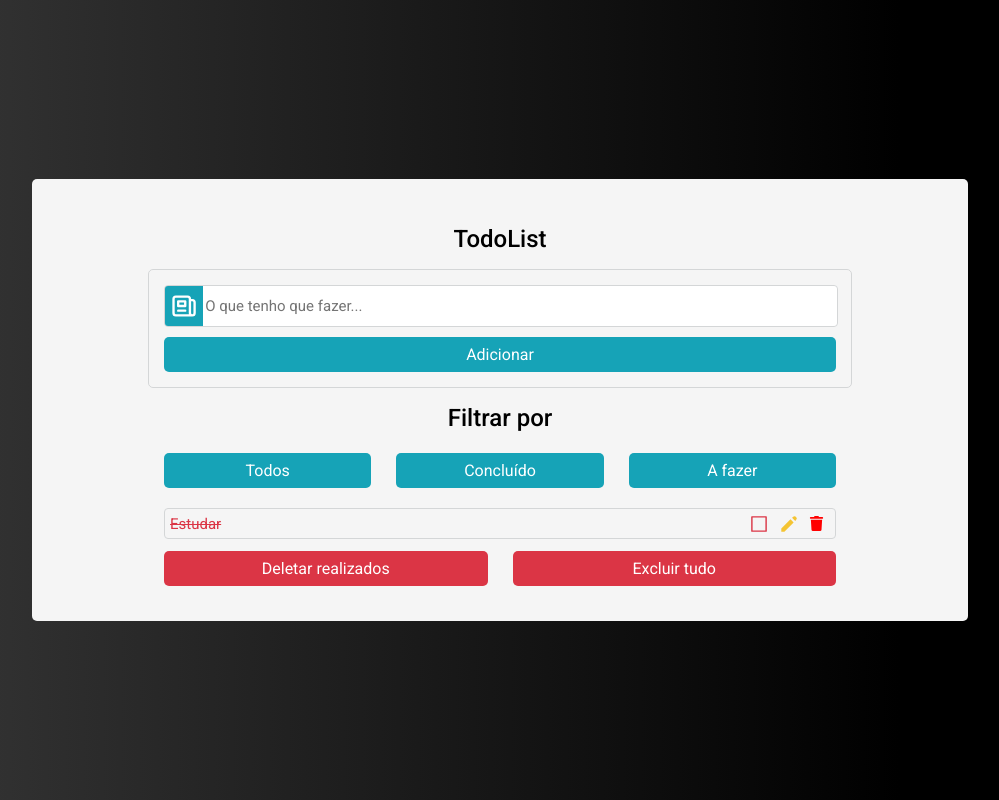
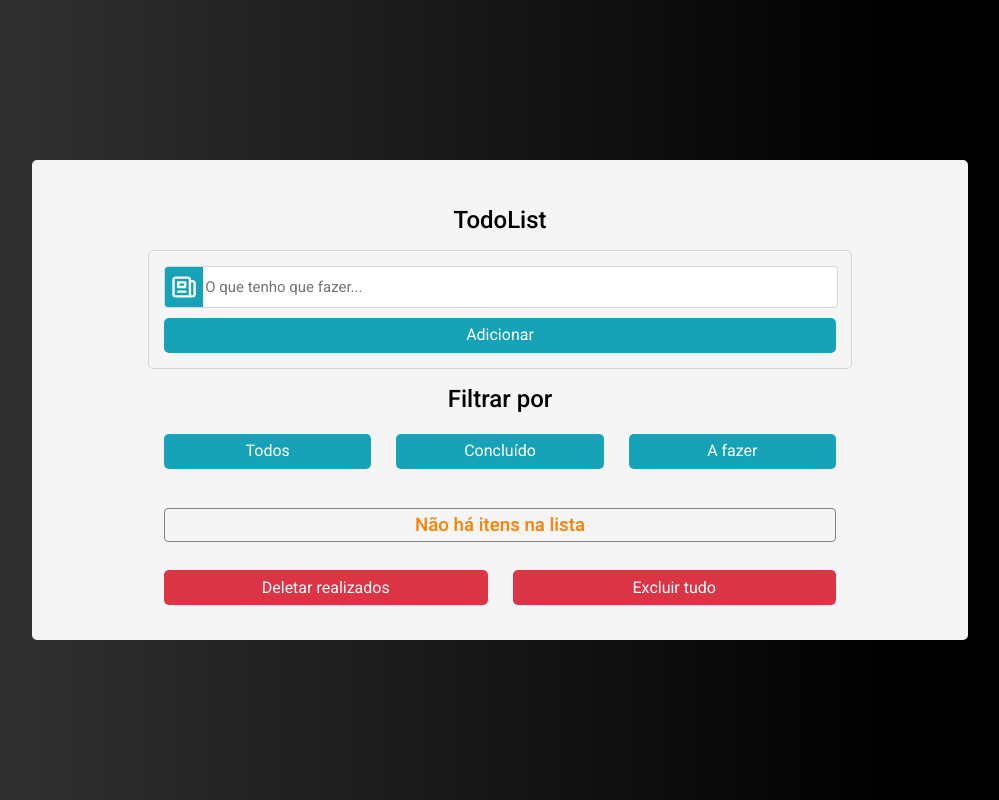
Before and after one commit to IsaqueBatista/To-do_List, a React (Create React App) app: page / in a window 1280 px wide. Shown: the whole page, without its empty margins (140-1139 px from the left). Built offline with nearby package versions, Linux system fonts and the light colour scheme.

Commit message:
Adicionando mensagem de item vazio, impedir add input vazio

```diff
--- a/src/App.jsx
+++ b/src/App.jsx
@@ -14,31 +14,31 @@ import {
   List,
   Item,
   ContainerStyledIconItem,
-  StyledIconFaTrash,
-  StyledIconHiPencil,
-  StyledIconAiOutlineBorder,
+  Trash,
+  Pencil,
+  Check,
   ContainerButtonRed,
   ButtonRed,
-  InputField
+  InputField,
+  MessageNotItem
 } from "./styles.js";
 
 function App() {
-  const [list, setList] = useState([
-    { id: uuid(), task: "Estudar", finished: true },
-  ]);
+  const [list, setList] = useState([]);
   const [inputTask, setInputTask] = useState("");
   const [editingId, setEditingId] = useState(null);
   const [editingTask, setEditingTask] = useState("");
   const [filter, setFilter] = useState("all");
-
 
   function digitarInput(e) {
     setInputTask(e.target.value);
   }
 
   function buttonClick() {
+    if(inputTask) {
+
       setList([...list, { id: uuid(), task: inputTask, finished: false }]);
-    setInputTask("");
+    }
   }
 
   function taskCompleted(id) {
@@ -128,14 +128,14 @@ function App() {
 
         <List>
           <ul>
-          {filterList().map((item) => (
-              <Item isFinished={item.finished} key={item.id} >
+            {list.length > 0 ? (
+              filterList().map((item) => (
+                <Item isFinished={item.finished} key={item.id}>
                   {editingId === item.id ? (
                     <InputField
                       maxLength={40}
                       value={editingTask}
-                    onChange={(e) => setEditingTask(e.target.value)
-                    }
+                      onChange={(e) => setEditingTask(e.target.value)}
                     />
                   ) : (
                     <span>{item.task}</span>
@@ -143,27 +143,28 @@ function App() {
 
                   <ContainerStyledIconItem>
                     <div>
-                    <StyledIconAiOutlineBorder
-                      onClick={() => taskCompleted(item.id)}
-                    />
+                      <Check onClick={() => taskCompleted(item.id)} />
                     </div>
                     {editingId === item.id ? (
                       <div>
-                      <StyledIconHiPencil onClick={saveTask} />
+                        <Pencil onClick={saveTask} />
                       </div>
                     ) : (
                       <div>
-                      <StyledIconHiPencil
+                        <Pencil
                           onClick={() => startEditing(item.id, item.task)}
                         />
                       </div>
                     )}
                     <div>
-                    <StyledIconFaTrash onClick={() => deleteTask(item.id)} />
+                      <Trash onClick={() => deleteTask(item.id)} />
                     </div>
                   </ContainerStyledIconItem>
                 </Item>
-            ))}
+              ))
+            ) : (
+              <MessageNotItem>Não há itens na lista</MessageNotItem>
+            )}
           </ul>
         </List>
 
--- a/src/styles.js
+++ b/src/styles.js
@@ -61,7 +61,6 @@ export const InputField = styled.input`
   font-size: 15px;
   padding: 0px 2px;
 `;
-
 
 export const Button = styled.button`
   background: #16a3b7;
@@ -161,7 +160,7 @@ export const ContainerStyledIconItem = styled.div`
   gap: 3px;
 `;
 
-export const StyledIconFaTrash = styled(FaTrash)`
+export const Trash = styled(FaTrash)`
   padding: 2px 3px;
   color: red;
   height: 15px;
@@ -172,7 +171,7 @@ export const StyledIconFaTrash = styled(FaTrash)`
   cursor: pointer;
 `;
 
-export const StyledIconHiPencil = styled(HiPencil)`
+export const Pencil = styled(HiPencil)`
   padding: 0 3px;
   color: #f4c433;
 
@@ -185,7 +184,7 @@ export const StyledIconHiPencil = styled(HiPencil)`
   cursor: pointer;
 `;
 
-export const StyledIconAiOutlineBorder = styled(AiOutlineBorder)`
+export const Check = styled(AiOutlineBorder)`
   padding: 0 3px;
   color: zinc;
   height: 30px;
@@ -229,3 +228,12 @@ export const ButtonRed = styled.button`
 
   cursor: pointer;
 `;
+
+export const MessageNotItem = styled.h3`
+  color: #FF7F00;
+  text-align: center;
+  border: 1px solid gray;
+  padding: 5px 2px;
+  border-radius: 4px;
+  font-weight: 500;
+`;
```
Lines whose indentation alone changed are shown as unchanged.
